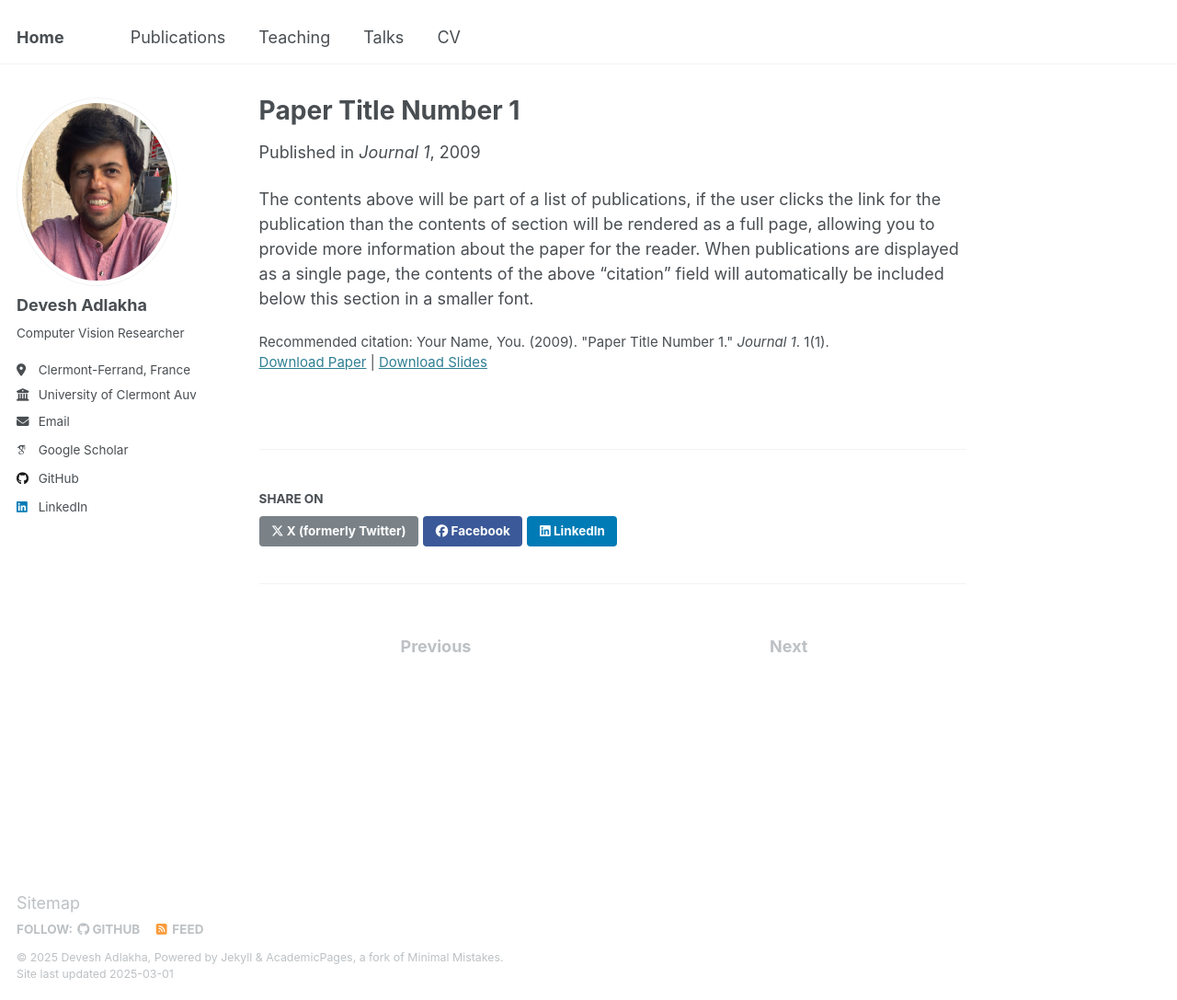
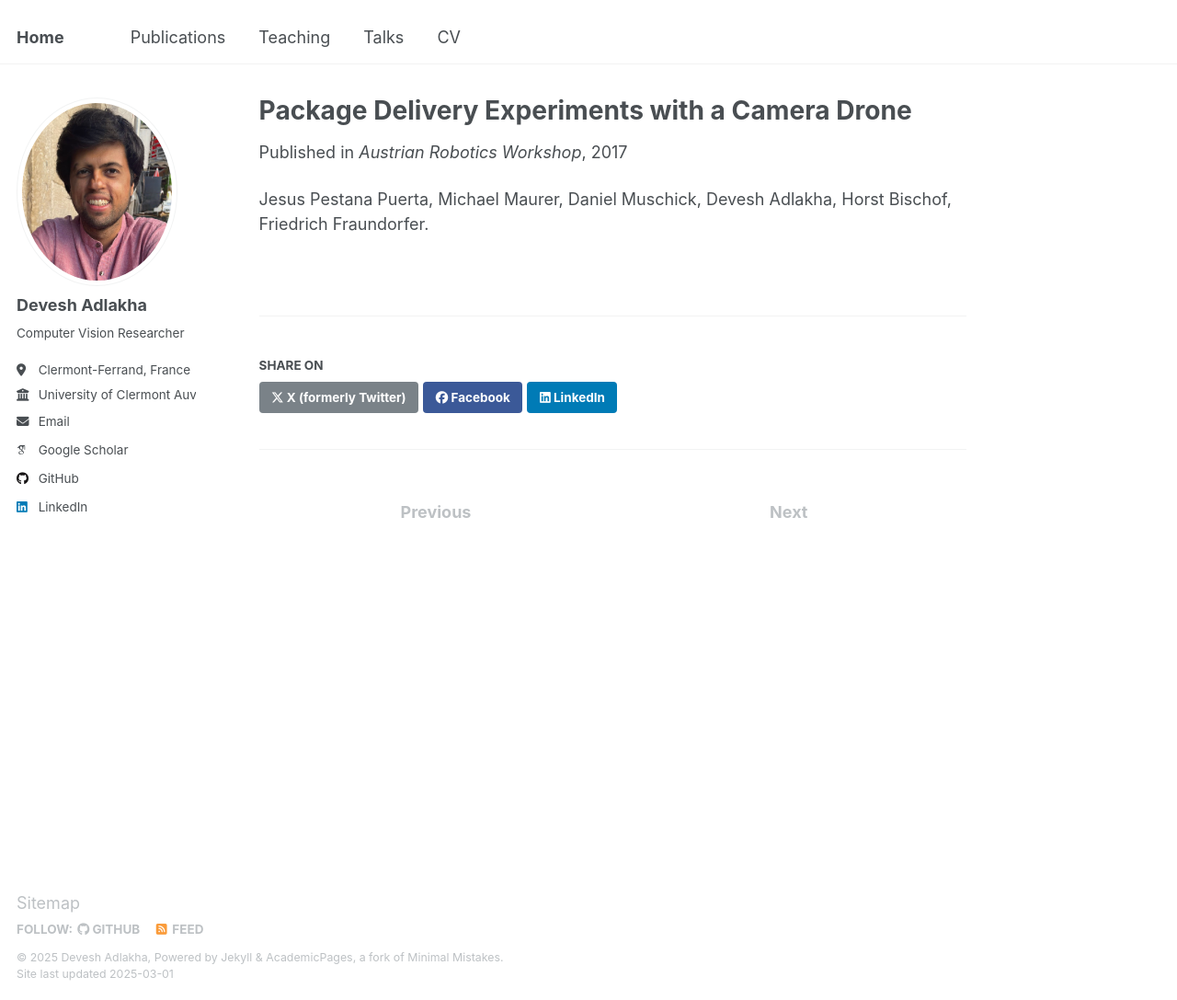
Before and after one commit to devadlakha/devadlakha.github.io, a Jekyll site: the page built from _publications/2009-10-01-paper-title-number-1.md, in a window 1280 px wide and 1087 px high. Shown: the whole window at 92% size. Built offline with Jekyll 4.4.1, drawn with Linux system fonts in a browser that asks for light colours; some web fonts are replaced.

Commit message:
Update 2009-10-01-paper-title-number-1.md

```diff
--- a/_publications/2009-10-01-paper-title-number-1.md
+++ b/_publications/2009-10-01-paper-title-number-1.md
@@ -1,14 +1,14 @@
 ---
-title: "Paper Title Number 1"
+title: "Package Delivery Experiments with a Camera Drone"
 collection: publications
-category: manuscripts
-permalink: /publication/2009-10-01-paper-title-number-1
-excerpt: 'This paper is about the number 1. The number 2 is left for future work.'
-date: 2009-10-01
-venue: 'Journal 1'
-slidesurl: 'http://academicpages.github.io/files/slides1.pdf'
-paperurl: 'http://academicpages.github.io/files/paper1.pdf'
-citation: 'Your Name, You. (2009). &quot;Paper Title Number 1.&quot; <i>Journal 1</i>. 1(1).'
+category: conferences
+permalink: /publication/ARW2017
+excerpt:
+date: 2017-05-12
+venue: 'Austrian Robotics Workshop'
+slidesurl:
+paperurl: 'https://graz.elsevierpure.com/en/publications/package-delivery-experiments-with-a-camera-drone'
+citation:
 ---
 
-The contents above will be part of a list of publications, if the user clicks the link for the publication than the contents of section will be rendered as a full page, allowing you to provide more information about the paper for the reader. When publications are displayed as a single page, the contents of the above "citation" field will automatically be included below this section in a smaller font.
+Jesus Pestana Puerta, Michael Maurer, Daniel Muschick, Devesh Adlakha, Horst Bischof, Friedrich Fraundorfer.
```
